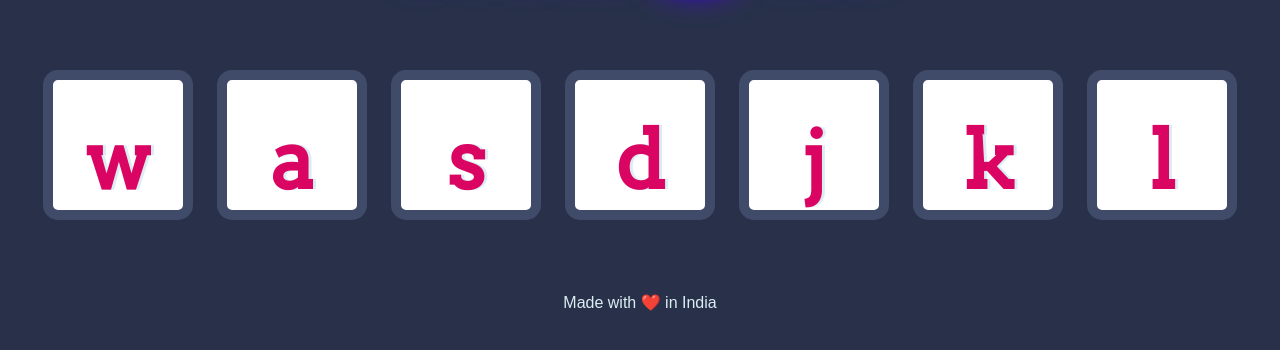
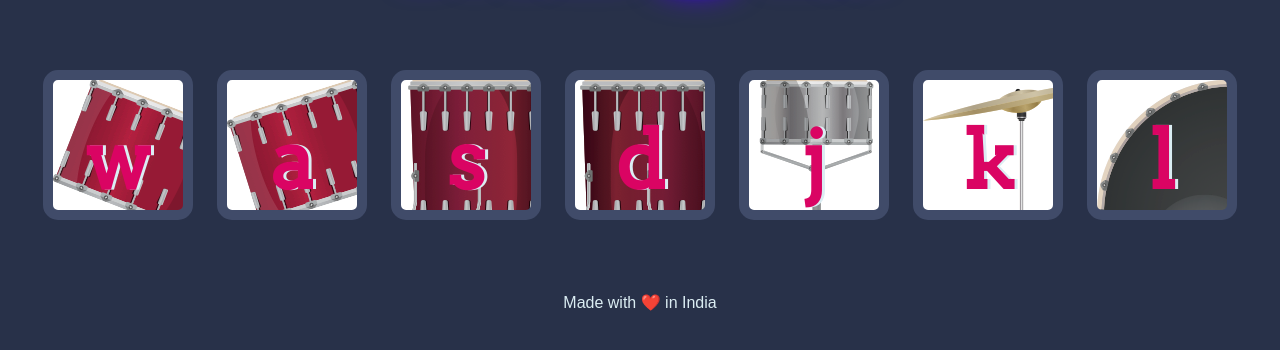
Before and after one commit to akshitDhakad/Drum-kit, a plain HTML site: page index.html in a window 1280 px wide. Shown: the part 156-506 px from the top of the page. Drawn offline with Linux system fonts and the light colour scheme.

Commit message:
images file path change

```diff
--- a/styles.css
+++ b/styles.css
@@ -17,32 +17,32 @@ footer {
 }
 
 .w {
-  background-image: url("images/tom1.png");
+  background-image: url("tom1.png");
 
 }
 
 .a {
-  background-image: url("images/tom2.png");
+  background-image: url("tom2.png");
 }
 
 .s {
-  background-image: url("images/tom3.png");
+  background-image: url("tom3.png");
 }
 
 .d {
-  background-image: url("images/tom4.png");
+  background-image: url("tom4.png");
 }
 
 .j {
-  background-image: url("images/snare.png");
+  background-image: url("snare.png");
 }
 
 .k {
-  background-image: url("images/crash.png");
+  background-image: url("crash.png");
 }
 
 .l {
-  background-image: url("images/kick.png");
+  background-image: url("kick.png");
 }
 
 .set {
```
